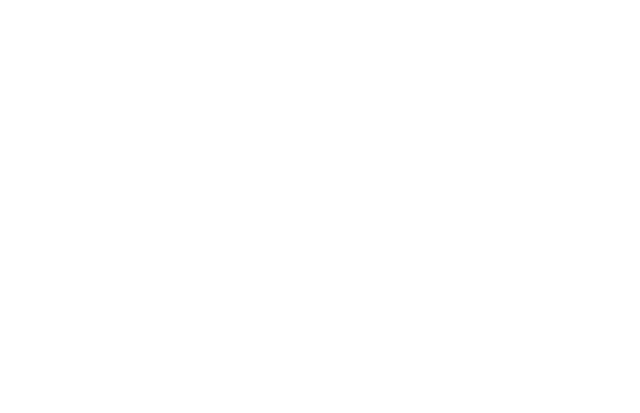
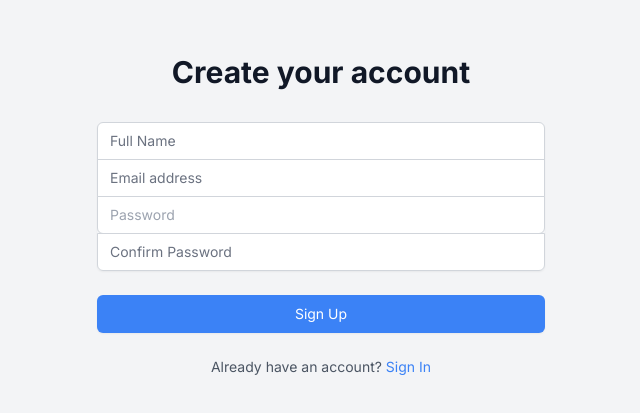
Before and after one commit to Akinwalee/exp-tracker, a React (Vite) app in the folder exp-tracker-frontend/: page /signup in a window 1280 px wide. Before the commit this address had no page. Shown: the part 197-610 px from the top of the page, without its empty margins (319-959 px from the left). Built offline with nearby package versions, Linux system fonts and the light colour scheme.

Commit message:
Implement signin and sigup pages

```diff
--- a/exp-tracker-frontend/src/App.jsx
+++ b/exp-tracker-frontend/src/App.jsx
@@ -1,6 +1,8 @@
 import React from 'react';
 import { BrowserRouter as Router, Route, Routes } from 'react-router-dom';
 import Home from './pages/Home';
+import SignIn from './components/SignIn';
+import SignUp from './components/SignUp';
 
 const App = () => {
   return (
@@ -8,6 +10,8 @@
       <div className="min-h-screen bg-white">
         <Routes>
           <Route path="/" element={<Home />} />
+          <Route path="/signup" element={<SignUp />} />
+          <Route path="/signin" element={<SignIn />} />
         </Routes>
       </div>
     </Router>
--- a/exp-tracker-frontend/src/components/NavBar.jsx
+++ b/exp-tracker-frontend/src/components/NavBar.jsx
@@ -20,8 +20,8 @@
             <Link to="/" className="text-gray-500 hover:text-gray-900">Home</Link>
             <Link to="/" className="text-gray-500 hover:text-gray-900">Features</Link>
             <Link to="/" className="text-gray-500 hover:text-gray-900">Pricing</Link>
-            <Link to="/" className="text-gray-500 hover:text-gray-900">Sign In</Link>
-            <Link to="/"
+            <Link to="/signin" className="text-gray-500 hover:text-gray-900">Sign In</Link>
+            <Link to="/signup"
               className="bg-primary text-white px-4 py-2 rounded-md hover:bg-blue-700"
             >
               Sign Up
--- /dev/null
+++ b/exp-tracker-frontend/src/components/SignIn.jsx
@@ -0,0 +1,85 @@
+import React, { useState } from 'react';
+import { Link } from 'react-router-dom';
+import Navbar from './NavBar';
+
+
+const SignIn = () => {
+  const [email, setEmail] = useState('');
+  const [password, setPassword] = useState('');
+  const [error, setError] = useState('');
+
+  const handleSubmit = async (e) => {
+    e.preventDefault();
+    // try {
+    //   const response = await login(email, password);
+
+    //   if (response.ok) {
+    //     window.location.href = '/dashboard';
+    //   }
+    // } catch (err) {
+    //   setError('Invalid credentials');
+    // }
+  };
+
+  return (
+    <div className="min-h-screen flex items-center justify-center bg-background py-12 px-4 sm:px-6 lg:px-8">
+      <div className="max-w-md w-full space-y-8">
+        <div>
+          <h2 className="mt-6 text-center text-3xl font-extrabold text-gray-900">
+            Sign in to your account
+          </h2>
+        </div>
+        <form className="mt-8 space-y-6" onSubmit={handleSubmit}>
+          <div className="rounded-md shadow-sm -space-y-px">
+            <div>
+              <label htmlFor="email" className="sr-only">Email address</label>
+              <input
+                id="email"
+                name="email"
+                type="email"
+                required
+                value={email}
+                onChange={(e) => setEmail(e.target.value)}
+                className="appearance-none rounded-none relative block w-full px-3 py-2 border border-gray-300 placeholder-gray-500 text-gray-900 rounded-t-md focus:outline-none focus:ring-primary focus:border-primary focus:z-10 sm:text-sm"
+                placeholder="Email address"
+              />
+            </div>
+            <div>
+              <label htmlFor="password" className="sr-only">Password</label>
+              <input
+                id="password"
+                name="password"
+                type="password"
+                required
+                value={password}
+                onChange={(e) => setPassword(e.target.value)}
+                className="appearance-none rounded-none relative block w-full px-3 py-2 border border-gray-300 placeholder-gray-500 text-gray-900 rounded-b-md focus :outline-none focus:ring-primary focus:border-primary focus:z-10 sm:text-sm"
+                placeholder="Password"
+              />
+            </div>
+          </div>
+          {error && <p className="text-red-500 text-sm">{error}</p>}
+          <div className="flex items-center justify-between">
+            <div className="flex items-center">
+              <input id="remember-me" name="remember-me" type="checkbox" className="h-4 w-4 text-primary focus:ring-primary border-gray-300 rounded" />
+              <label htmlFor="remember-me" className="ml-2 block text-sm text-gray-900">Remember me</label>
+            </div>
+            <div className="text-sm">
+              <Link to="/forgot-password" className="font-medium text-primary hover:text-blue-700">Forgot your password?</Link>
+            </div>
+          </div>
+          <div>
+            <button type="submit" className="w-full flex justify-center py-2 px-4 border border-transparent rounded-md shadow-sm text-sm font-medium text-white bg-primary hover:bg-blue-700 focus:outline-none focus:ring-2 focus:ring-offset-2 focus:ring-primary">
+              Sign In
+            </button>
+          </div>
+          <div className="text-center">
+            <p className="text-sm text-gray-600">Don't have an account? <Link to="/signup" className="font-medium text-primary hover:text-blue-700">Sign Up</Link></p>
+          </div>
+        </form>
+      </div>
+    </div>
+  );
+};
+
+export default SignIn;
--- /dev/null
+++ b/exp-tracker-frontend/src/components/SignUp.jsx
@@ -0,0 +1,101 @@
+import React, { useState } from 'react';
+import { Link } from 'react-router-dom';
+
+const SignUp = () => {
+  const [fullName, setFullName] = useState('');
+  const [email, setEmail] = useState('');
+  const [password, setPassword] = useState('');
+  const [confirmPassword, setConfirmPassword] = useState('');
+  const [error, setError] = useState('');
+
+  const handleSubmit = async (e) => {
+    e.preventDefault();
+    if (password !== confirmPassword) {
+      setError("Passwords don't match");
+      return;
+    }
+    // try {
+    //   await register(fullName, email, password);
+    //   // Handle successful registration (redirect to sign in)
+    // } catch (err) {
+    //   setError('Registration failed');
+    // }
+  };
+
+  return (
+    <div className="min-h-screen flex items-center justify-center bg-background py-12 px-4 sm:px-6 lg:px-8">
+      <div className="max-w-md w-full space-y-8">
+        <div>
+          <h2 className="mt-6 text-center text-3xl font-extrabold text-gray-900">Create your account</h2>
+        </div>
+        <form className="mt-8 space-y-6" onSubmit={handleSubmit}>
+          <div className="rounded-md shadow-sm -space-y-px">
+            <div>
+              <label htmlFor="full-name" className="sr-only">Full Name</label>
+              <input
+                id="full-name"
+                name="full-name"
+                type="text"
+                required
+                value={fullName}
+                onChange={(e) => setFullName(e.target.value)}
+                className="appearance-none rounded-none relative block w-full px-3 py-2 border border-gray-300 placeholder-gray-500 text-gray-900 rounded-t-md focus:outline-none focus:ring-primary focus:border-primary focus:z-10 sm:text-sm"
+                placeholder="Full Name"
+              />
+            </div>
+            <div>
+              <label htmlFor="email" className="sr-only">Email address</label>
+              <input
+                id="email"
+                name="email"
+                type="email"
+                required
+                value={email}
+                onChange={(e) => setEmail(e.target.value)}
+                className="appearance-none rounded-none relative block w-full px-3 py-2 border border-gray-300 placeholder-gray-500 text-gray-900 focus:outline-none focus:ring-primary focus:border-primary focus:z-10 sm:text-sm"
+                placeholder="Email address"
+              />
+            </div>
+            <div>
+              <label htmlFor="password" className="sr-only">Password</label>
+              <input
+                id="password"
+                name="password"
+                type="password"
+                required
+                value={password}
+                onChange={(e) => setPassword(e.target.value)}
+                className="appearance-none rounded-none relative block w-full px-3 py-2 border border-gray-300 placeholder -gray-500 text-gray-900 rounded-b-md focus:outline-none focus:ring-primary focus:border-primary focus:z-10 sm:text-sm"
+                placeholder="Password"
+              />
+            </div>
+            <div>
+              <label htmlFor="confirm-password" className="sr-only">Confirm Password</label>
+              <input
+                id="confirm-password"
+                name="confirm-password"
+                type="password"
+                required
+                value={confirmPassword}
+                onChange={(e) => setConfirmPassword(e.target.value)}
+                className="appearance-none rounded-none relative block w-full px-3 py-2 border border-gray-300 placeholder-gray-500 text-gray-900 rounded-b-md focus:outline-none focus:ring-primary focus:border-primary focus:z-10 sm:text-sm"
+                placeholder="Confirm Password"
+              />
+            </div>
+          </div>
+          {error && <p className="text-red-500 text-sm">{error}</p>}
+          <div>
+            <button type="submit" className="w-full flex justify-center py-2 px-4 border border-transparent rounded-md shadow-sm text-sm font-medium text-white bg-primary hover:bg-blue-700 focus:outline-none focus:ring-2 focus:ring-offset-2 focus:ring-primary">
+              Sign Up
+            </button>
+          </div>
+          <div className="text-center">
+            <p className="text-sm text-gray-600">Already have an account? <Link to="/signin" className="font-medium text-primary hover:text-blue-700">Sign In</Link></p>
+          </div>
+        </form>
+      </div>
+    </div>
+  );
+};
+
+export default SignUp;
```
